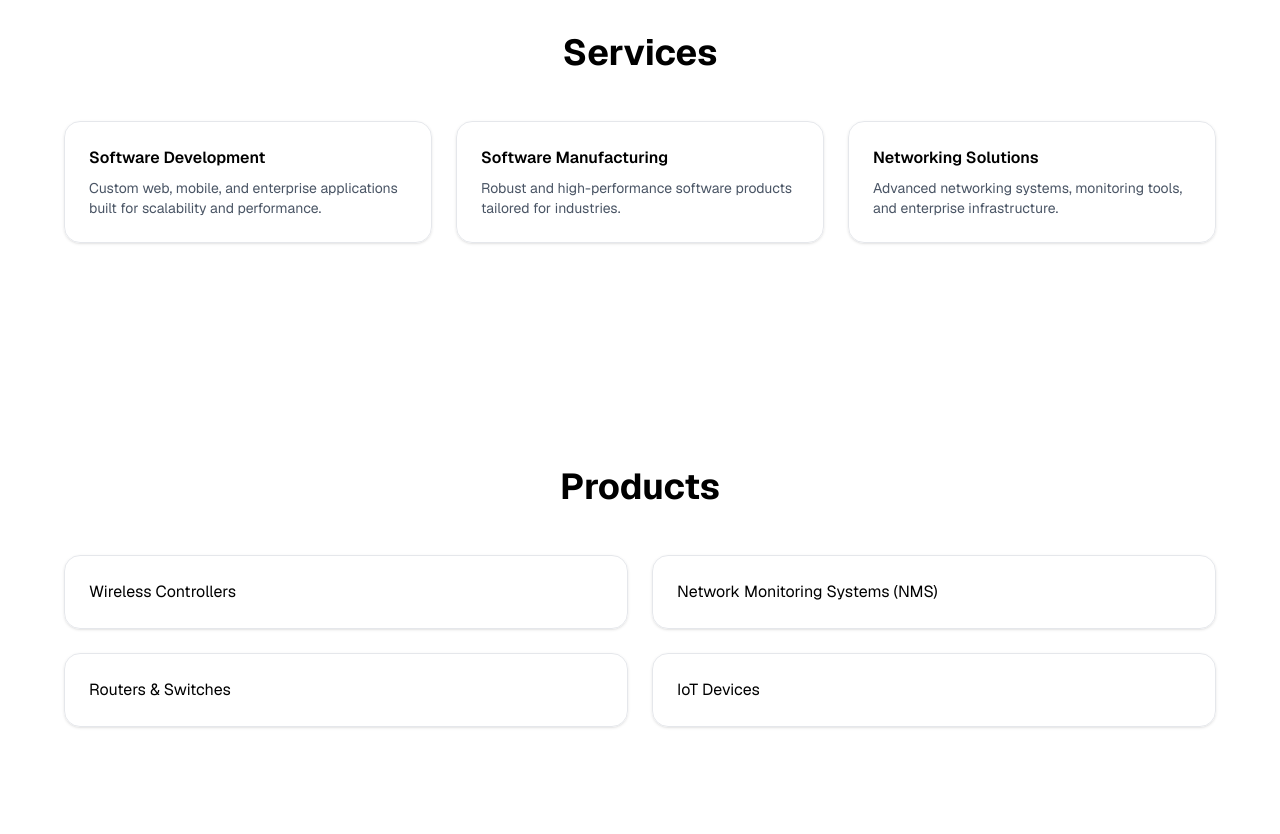
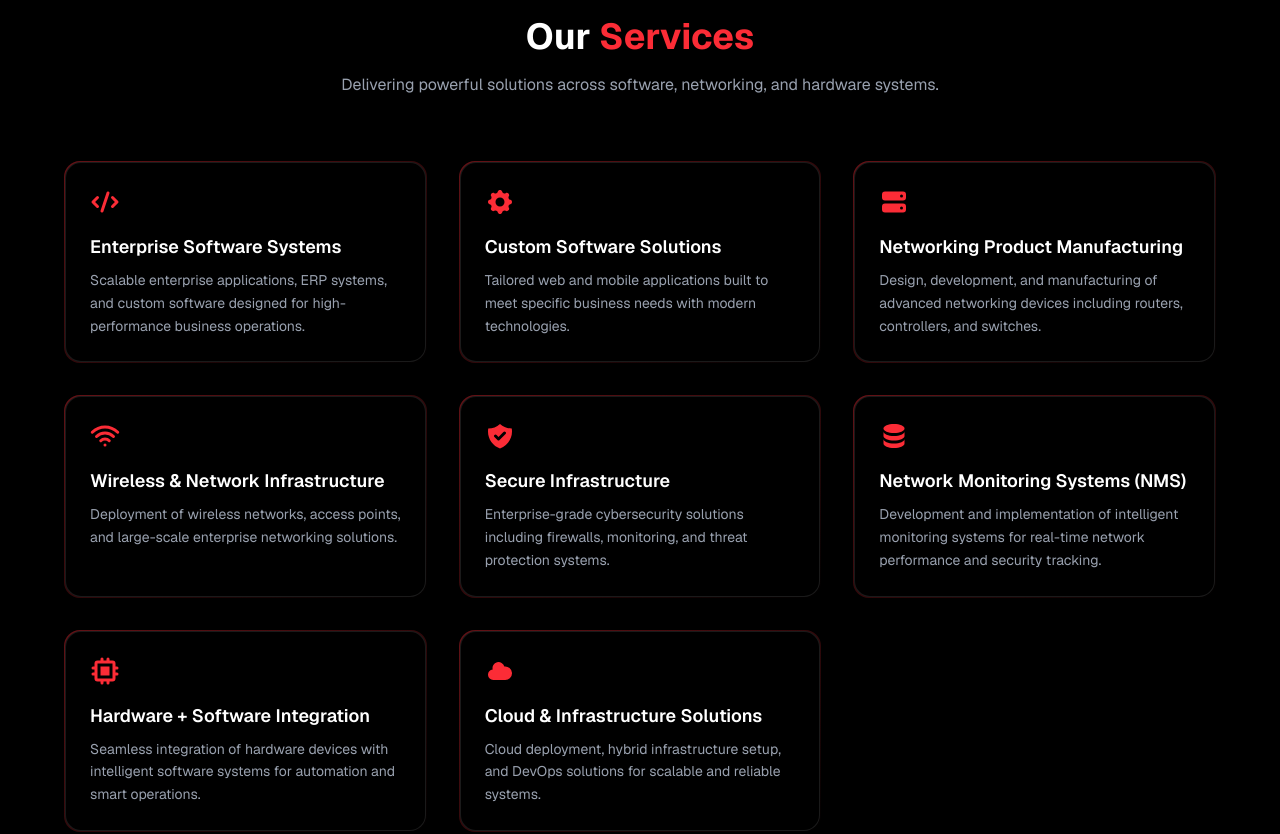
Before and after one commit to monsrip/black-hat-iconic, a Next.js app: page / in a window 1280 px wide. Shown: the part 1460-2294 px from the top of the page. Built offline with nearby package versions, Linux system fonts and the light colour scheme.

Commit message:
services

```diff
--- /dev/null
+++ b/app/components/ServicesSection.tsx
@@ -0,0 +1,111 @@
+"use client";
+import { motion } from "framer-motion";
+import {
+  HiCode,
+  HiServer,
+  HiShieldCheck,
+  HiChip,
+  HiCloud,
+  HiWifi,
+  HiDatabase,
+  HiCog,
+} from "react-icons/hi";
+
+const services = [
+  {
+    title: "Enterprise Software Systems",
+    desc: "Scalable enterprise applications, ERP systems, and custom software designed for high-performance business operations.",
+    icon: <HiCode />,
+  },
+  {
+    title: "Custom Software Solutions",
+    desc: "Tailored web and mobile applications built to meet specific business needs with modern technologies.",
+    icon: <HiCog />,
+  },
+  {
+    title: "Networking Product Manufacturing",
+    desc: "Design, development, and manufacturing of advanced networking devices including routers, controllers, and switches.",
+    icon: <HiServer />,
+  },
+  {
+    title: "Wireless & Network Infrastructure",
+    desc: "Deployment of wireless networks, access points, and large-scale enterprise networking solutions.",
+    icon: <HiWifi />,
+  },
+  {
+    title: "Secure Infrastructure",
+    desc: "Enterprise-grade cybersecurity solutions including firewalls, monitoring, and threat protection systems.",
+    icon: <HiShieldCheck />,
+  },
+  {
+    title: "Network Monitoring Systems (NMS)",
+    desc: "Development and implementation of intelligent monitoring systems for real-time network performance and security tracking.",
+    icon: <HiDatabase />,
+  },
+  {
+    title: "Hardware + Software Integration",
+    desc: "Seamless integration of hardware devices with intelligent software systems for automation and smart operations.",
+    icon: <HiChip />,
+  },
+  {
+    title: "Cloud & Infrastructure Solutions",
+    desc: "Cloud deployment, hybrid infrastructure setup, and DevOps solutions for scalable and reliable systems.",
+    icon: <HiCloud />,
+  },
+];
+
+export default function ServicesSection() {
+  return (
+    <section id="services" className="py-24 px-4 sm:px-6 bg-black text-white">
+
+      {/* HEADER */}
+      <div className="max-w-6xl mx-auto text-center mb-16">
+        <h2 className="text-3xl sm:text-4xl font-bold">
+          Our <span className="text-red-500">Services</span>
+        </h2>
+        <p className="text-gray-400 mt-4 text-sm sm:text-base">
+          Delivering powerful solutions across software, networking, and hardware systems.
+        </p>
+      </div>
+
+      {/* GRID */}
+      <div className="max-w-6xl mx-auto grid grid-cols-1 sm:grid-cols-2 md:grid-cols-3 gap-8">
+
+        {services.map((s, i) => (
+          <motion.div
+            key={i}
+            whileHover={{ scale: 1.05, y: -5 }}
+            initial={{ opacity: 0, y: 40 }}
+            whileInView={{ opacity: 1, y: 0 }}
+            transition={{ delay: i * 0.15 }}
+            className="relative group p-[1px] rounded-2xl bg-gradient-to-br from-red-500/40 to-transparent"
+          >
+            {/* CARD */}
+            <div className="h-full bg-black rounded-2xl p-6 border border-white/10 group-hover:border-red-500 transition">
+
+              {/* ICON */}
+              <div className="text-3xl text-red-500 mb-4 group-hover:scale-110 transition">
+                {s.icon}
+              </div>
+
+              {/* TITLE */}
+              <h3 className="text-lg font-semibold mb-2">
+                {s.title}
+              </h3>
+
+              {/* DESCRIPTION */}
+              <p className="text-gray-400 text-sm leading-relaxed">
+                {s.desc}
+              </p>
+
+              {/* GLOW EFFECT */}
+              <div className="absolute inset-0 rounded-2xl opacity-0 group-hover:opacity-100 transition bg-red-500/10 blur-xl" />
+
+            </div>
+          </motion.div>
+        ))}
+
+      </div>
+    </section>
+  );
+}
--- a/app/page.tsx
+++ b/app/page.tsx
@@ -5,6 +5,7 @@ import Image from "next/image";
 import Link from "next/link";
 import HeroSection from "./components/HeroSection";
 import AboutSection from "./components/AboutSection";
+import ServicesSection from "./components/ServicesSection";
 
 /* ========= TYPES ========= */
 
@@ -95,18 +96,7 @@ const Home: React.FC = () => {
       <AboutSection />
 
       {/* SERVICES */}
-      <Section id="services" title="Services">
-        <div className="grid grid-cols-1 sm:grid-cols-2 md:grid-cols-3 gap-4 sm:gap-6">
-          {services.map((s, i) => (
-            <Glass key={i}>
-              <h3 className="font-semibold mb-2 text-sm sm:text-base">
-                {s.title}
-              </h3>
-              <p className="text-gray-600 text-xs sm:text-sm">{s.desc}</p>
-            </Glass>
-          ))}
-        </div>
-      </Section>
+      <ServicesSection />
 
       {/* PRODUCTS */}
       <Section id="products" title="Products">
```
